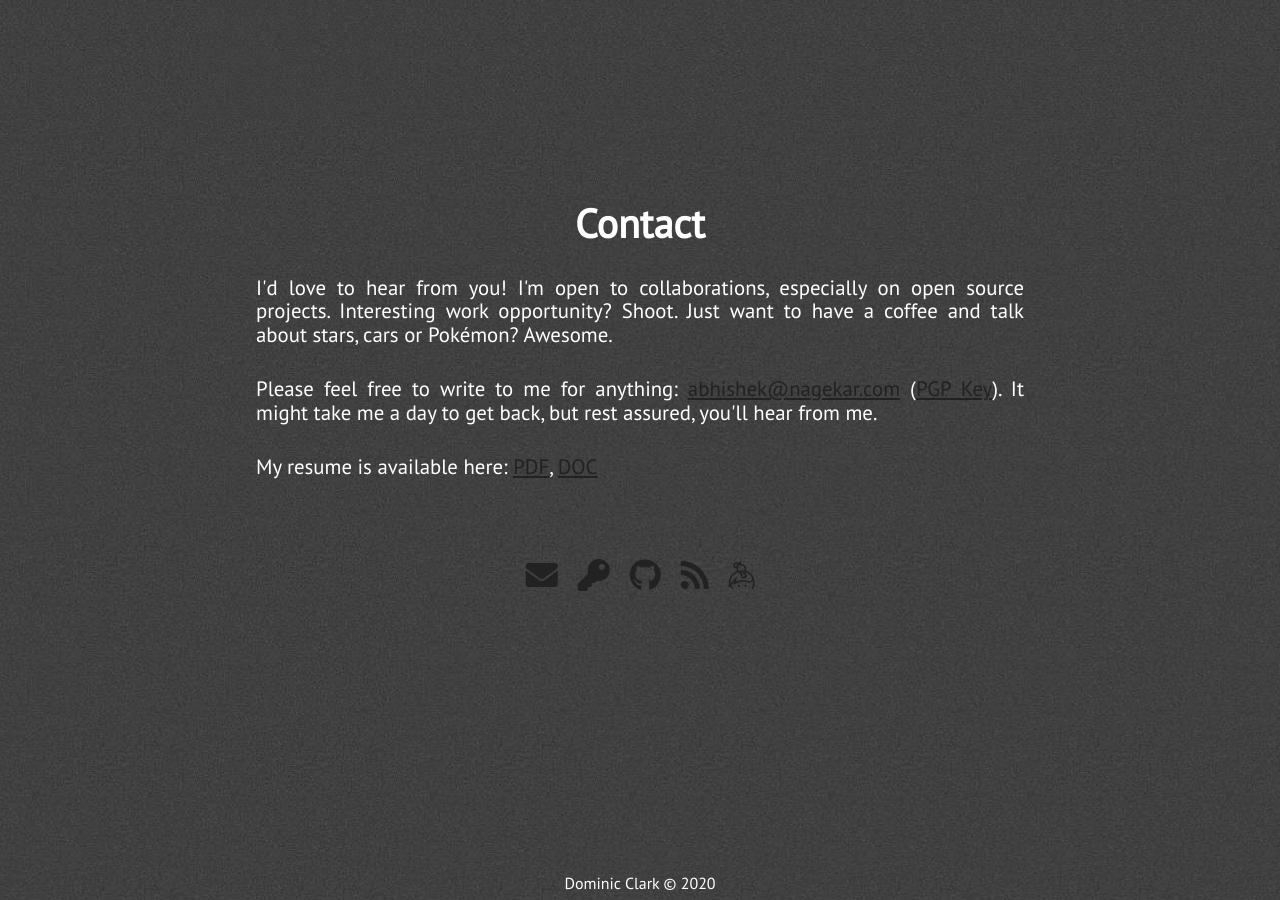
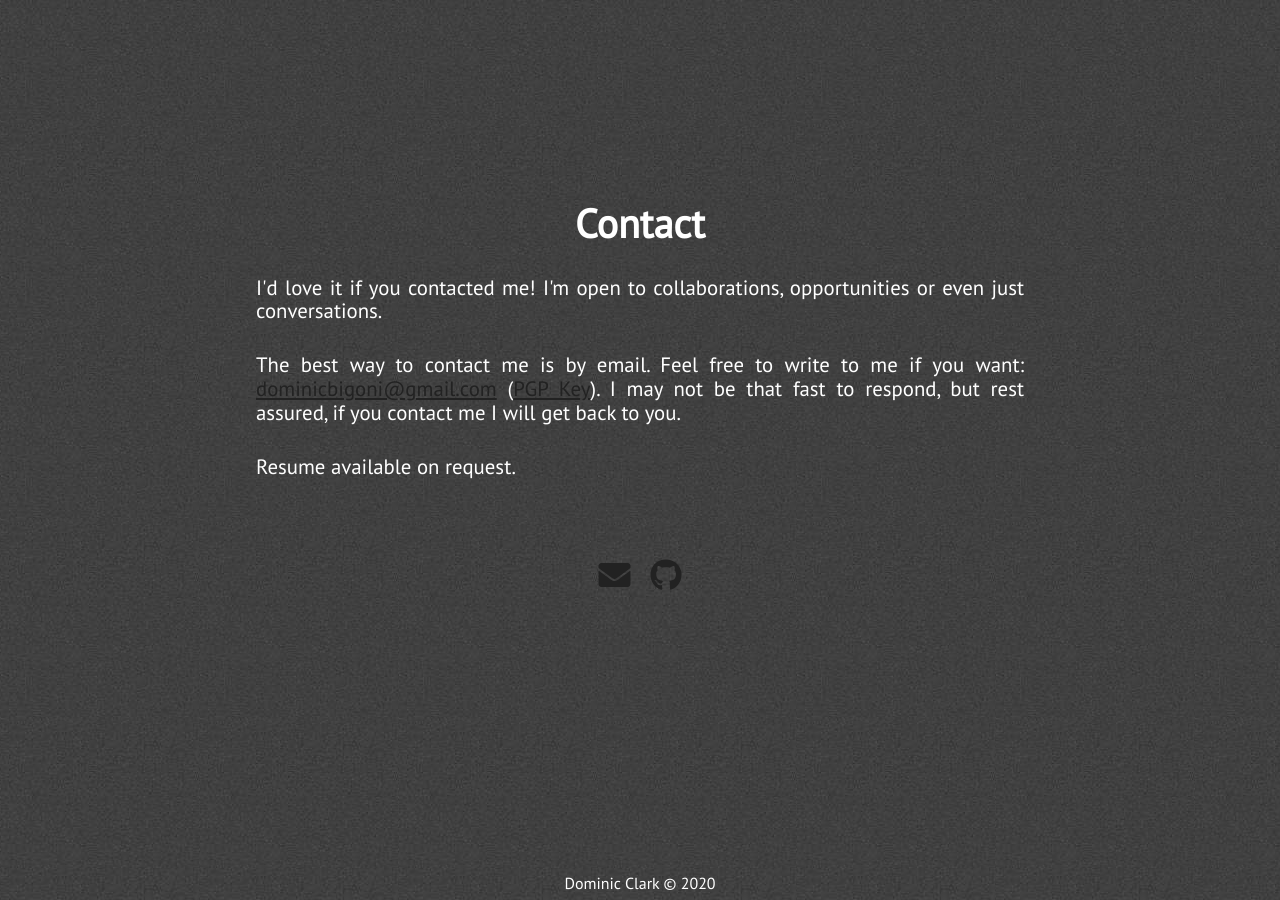
Before and after one commit to Bigoni/Bigoni.github.io, a Jekyll site: the page built from index.html, in a window 1280 px wide and 900 px high, scrolled down 4081 px. Built offline with Jekyll 4.4.1, drawn with Linux system fonts in a browser that asks for light colours; nearby versions of some CDN libraries; some of the changed text lies outside the part shown.

Commit message:
fixed email error and editing spacing in skills

```diff
--- a/_config.yml
+++ b/_config.yml
@@ -9,8 +9,8 @@ exclude: [vendor/ruby]
 # Personalization
 github_username: Bigoni
 blog_url: none
-email: abhishek@nagekar.com
-keybase_username: abhn
+email: dominicbigoni@gmail.com
+keybase_username: none
 twitter_username: DominicBigoni
 reddit_username: Dominic Bigoni
 
--- a/_includes/about.html
+++ b/_includes/about.html
@@ -6,7 +6,7 @@
                 Hi everyone! My name is Dominic and I am a Software Engineer from California. I am currently a student at UC San Diego studying math and computer science, and am graduating this month. After graduation, I will be joining American Express to work as a backend software engineer on the payment network team.
             </p>
             <p class="paragraph-text justify-text">
-                I've always been interested in technology and am ...
+                I've always been interested in technology and am ... I realized just how much I like Computer Science when I was teaching programming summer camps in the summers of 2015 and 2016 and realized that it was what I want to do for the rest of my life.
             </p>
             <p class="paragraph-text justify-text">
                 My email address can be found at the <span class="extra-link"><a href="#extra">bottom</a></span> of this page.
--- a/_includes/extra.html
+++ b/_includes/extra.html
@@ -3,30 +3,30 @@
         <div>
             <div class="section-heading" id="chat-text">Contact</div>
             <p class="paragraph-text justify-text">
-                I'd love to hear from you! I'm open to collaborations, especially on open source projects. Interesting work opportunity? Shoot. Just want to have a coffee and talk about stars, cars or Pokémon? Awesome.
+                I'd love it if you contacted me! I'm open to collaborations, opportunities or even just conversations.
             </p>
             <p class="paragraph-text justify-text">
-                Please feel free to write to me for anything: <a href="mailto:{{ site.email }}">{{ site.email }}</a> (<a href="https://www.nagekar.com/publickey.abhishek@nagekar.com.asc">PGP Key</a>). It might take me a day to get back, but rest assured, you'll hear from me.
+                The best way to contact me is by email. Feel free to write to me if you want: <a href="mailto:{{ site.email }}">{{ site.email }}</a> (<a href="https://www.nagekar.com/publickey.abhishek@nagekar.com.asc">PGP Key</a>). I may not be that fast to respond, but rest assured, if you contact me I will get back to you.
             </p>
             <p class="paragraph-text justify-text">
-                My resume is available here: <a href="{{ site.blog_url }}/resume/resume.pdf">PDF</a>, <a href="{{ site.blog_url }}/resume/resume.docx">DOC</a>
+                Resume available on request.
             </p>
             <div class="extra-links">
                 <span class="hint--bottom bottom-link" aria-label="Email">
                     <a href="mailto:{{ site.email }}"><i class="head-icon fas fa-envelope"></i></a>
                 </span>
-                <span class="hint--bottom bottom-link" aria-label="PGP Key">
+                <!-- <span class="hint--bottom bottom-link" aria-label="PGP Key">
                     <a href="https://www.nagekar.com/publickey.abhishek@nagekar.com.asc"><i class="head-icon fas fa-key"></i></a>
-                </span>
+                </span> -->
                 <span class="hint--bottom bottom-link" aria-label="GitHub">
                     <a href="https://github.com/{{ site.github_username }}"><i class="head-icon fab fa-github"></i></a>
                 </span>
-                <span class="hint--bottom bottom-link" aria-label="Web Blog">
+                <!-- <span class="hint--bottom bottom-link" aria-label="Web Blog">
                     <a href="{{ site.blog_url }}"><i class="head-icon fas fa-rss"></i></a>
-                </span>
-                <span class="hint--bottom bottom-link" aria-label="Keybase">
+                </span> -->
+                <!-- <span class="hint--bottom bottom-link" aria-label="Keybase">
                     <a href="https://keybase.io/{{ site.keybase_username }}"><i class="head-icon fab fa-keybase"></i></a>
-                </span>
+                </span> -->
                 <!-- <span class="hint--bottom bottom-link" aria-label="Reddit">
                     <a href="https://www.reddit.com/u/{{ site.reddit_username }}"><i class="head-icon fab fa-reddit"></i></a>
                 </span>
--- a/_includes/skills.html
+++ b/_includes/skills.html
@@ -31,7 +31,7 @@
 
 
                         <div class="skillbar clearfix " data-percent="75%">
-                            <div class="skillbar-title" style="background: #2980b9;"><span>Elastic Search</span></div>
+                            <div class="skillbar-title" style="background: #2980b9;"><span>Spark</span></div>
                             <div class="skillbar-bar" style="background: #3498db;"></div>
                         </div> <!-- End Skill Bar -->
 
@@ -46,7 +46,7 @@
                         </div> <!-- End Skill Bar -->
 
                         <div class="skillbar clearfix " data-percent="70%">
-                            <div class="skillbar-title" style="background: #2980b9"><span>Machine Learning</span></div>
+                            <div class="skillbar-title" style="background: #2980b9"><span>TensorFlow</span></div>
                             <div class="skillbar-bar" style="background: #3498db"></div>
                         </div> <!-- End Skill Bar -->
                     </div>
```
